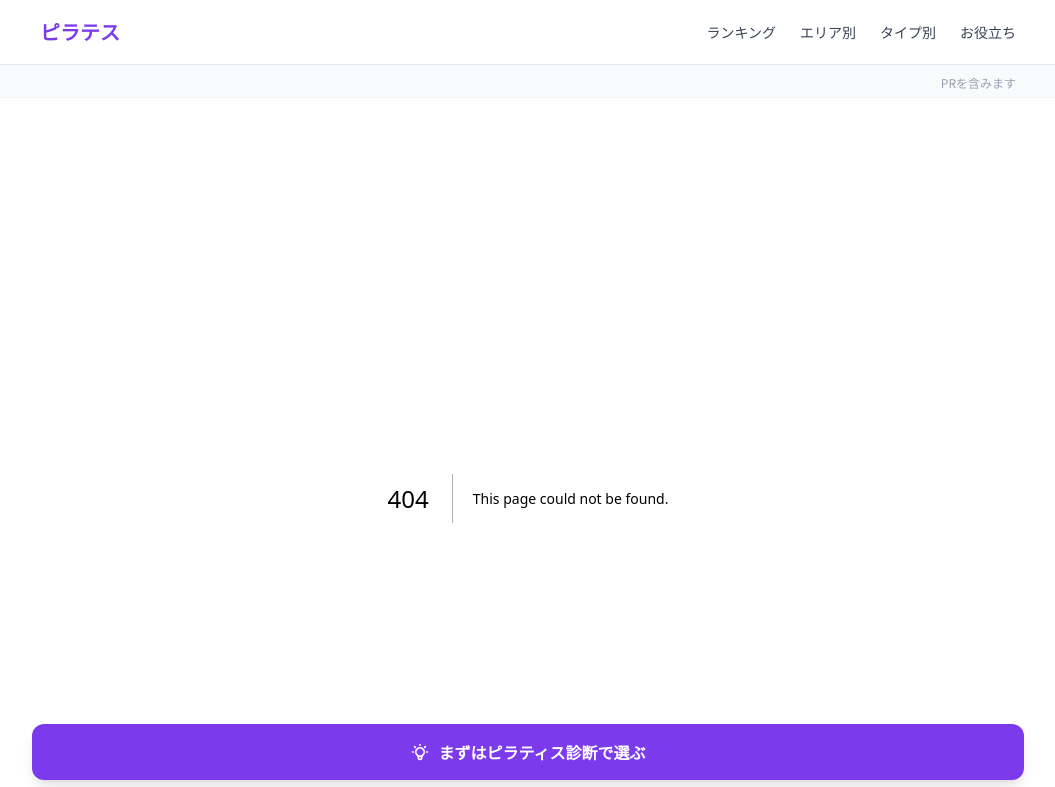
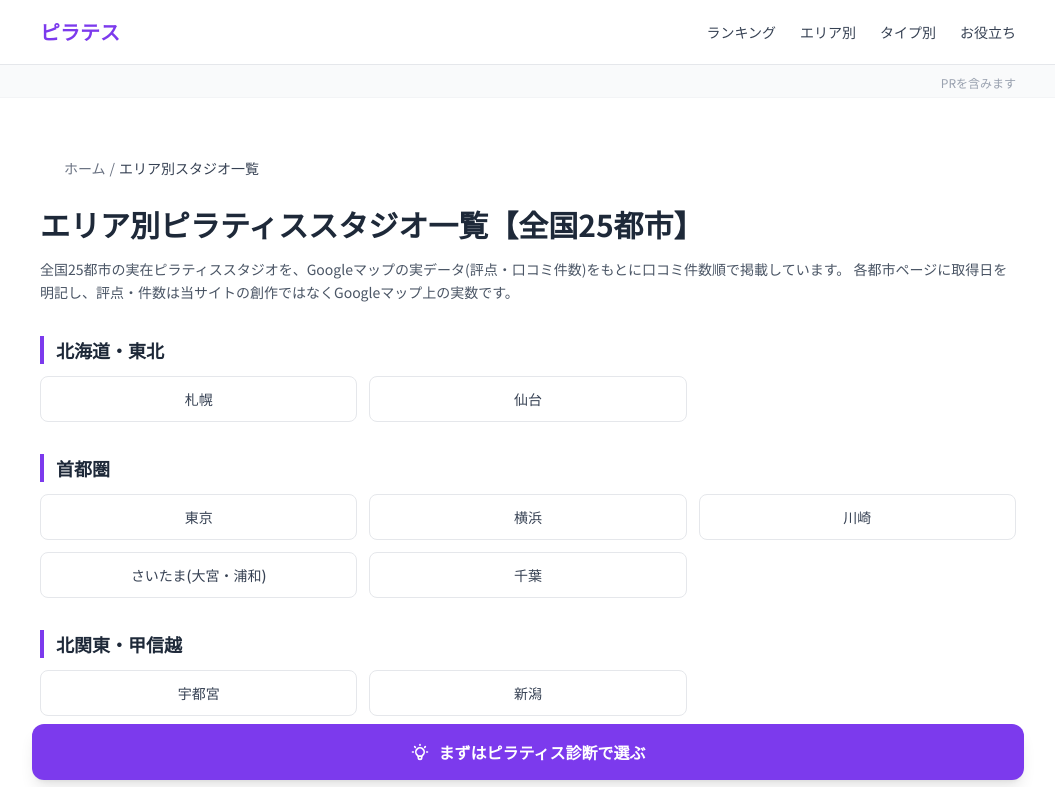
Before and after one commit to webmaster0818/pilates-navi, a Next.js app: page /area in a window 1280 px wide. Before the commit this address had no page. Shown: the top 787 px of the page, without its empty margins (112-1167 px from the left). Built offline with nearby package versions, Linux system fonts and the light colour scheme.

Commit message:
/area/一覧ハブ新設(25都市を地方別グリッド)

```diff
--- /dev/null
+++ b/app/area/page.tsx
@@ -0,0 +1,71 @@
+import type { Metadata } from "next";
+import Link from "next/link";
+import Breadcrumb from "@/components/Breadcrumb";
+
+export const metadata: Metadata = {
+  title: "エリア別ピラティススタジオ一覧【全国25都市・Google口コミ実データ】",
+  description:
+    "全国25都市のピラティススタジオを、Googleマップの実データ(評点・口コミ件数)で都市別に一覧比較できるエリアハブページ。マシンピラティス・スタジオを口コミ件数順に掲載し、各都市とも取得日を明記。評点・件数は実数のみで創作はありません。",
+};
+
+const CITIES: { slug: string; name: string; region: string }[] = [
+  { slug: "sapporo", name: "札幌", region: "北海道・東北" },
+  { slug: "sendai", name: "仙台", region: "北海道・東北" },
+  { slug: "tokyo", name: "東京", region: "首都圏" },
+  { slug: "yokohama", name: "横浜", region: "首都圏" },
+  { slug: "kawasaki", name: "川崎", region: "首都圏" },
+  { slug: "saitama", name: "さいたま(大宮・浦和)", region: "首都圏" },
+  { slug: "chiba", name: "千葉", region: "首都圏" },
+  { slug: "utsunomiya", name: "宇都宮", region: "北関東・甲信越" },
+  { slug: "niigata", name: "新潟", region: "北関東・甲信越" },
+  { slug: "kanazawa", name: "金沢", region: "北陸" },
+  { slug: "shizuoka", name: "静岡", region: "東海" },
+  { slug: "nagoya", name: "名古屋", region: "東海" },
+  { slug: "kyoto", name: "京都", region: "関西" },
+  { slug: "osaka", name: "大阪", region: "関西" },
+  { slug: "kobe", name: "神戸", region: "関西" },
+  { slug: "okayama", name: "岡山", region: "中国・四国" },
+  { slug: "hiroshima", name: "広島", region: "中国・四国" },
+  { slug: "takamatsu", name: "高松", region: "中国・四国" },
+  { slug: "matsuyama", name: "松山", region: "中国・四国" },
+  { slug: "fukuoka", name: "福岡", region: "九州・沖縄" },
+  { slug: "nagasaki", name: "長崎", region: "九州・沖縄" },
+  { slug: "kumamoto", name: "熊本", region: "九州・沖縄" },
+  { slug: "oita", name: "大分", region: "九州・沖縄" },
+  { slug: "kagoshima", name: "鹿児島", region: "九州・沖縄" },
+  { slug: "naha", name: "那覇", region: "九州・沖縄" },
+];
+
+const REGIONS = ["北海道・東北", "首都圏", "北関東・甲信越", "北陸", "東海", "関西", "中国・四国", "九州・沖縄"];
+
+export default function AreaHubPage() {
+  return (
+    <div className="max-w-5xl mx-auto px-4 sm:px-6 py-12">
+      <Breadcrumb items={[{ name: "エリア別スタジオ一覧" }]} />
+      <h1 className="text-2xl sm:text-3xl font-extrabold text-gray-800 mb-4 mt-4">
+        エリア別ピラティススタジオ一覧【全国25都市】
+      </h1>
+      <p className="text-gray-600 text-sm leading-relaxed mb-8">
+        全国25都市の実在ピラティススタジオを、Googleマップの実データ(評点・口コミ件数)をもとに口コミ件数順で掲載しています。
+        各都市ページに取得日を明記し、評点・件数は当サイトの創作ではなくGoogleマップ上の実数です。
+      </p>
+
+      {REGIONS.map((region) => (
+        <section key={region} className="mb-8">
+          <h2 className="text-lg font-bold text-gray-800 border-l-4 border-[#7C3AED] pl-3 mb-3">{region}</h2>
+          <div className="grid grid-cols-2 gap-3 sm:grid-cols-3">
+            {CITIES.filter((c) => c.region === region).map((c) => (
+              <Link key={c.slug} href={`/area/${c.slug}/`} className="block bg-white border border-gray-200 rounded-lg p-3 text-center text-sm font-medium text-gray-700 hover:border-[#7C3AED] hover:text-[#7C3AED] transition-colors">
+                {c.name}
+              </Link>
+            ))}
+          </div>
+        </section>
+      ))}
+
+      <p className="mt-10 text-sm">
+        <Link href="/" className="underline text-[#7C3AED]">→ おすすめピラティススタジオの比較へ</Link>
+      </p>
+    </div>
+  );
+}
```
Also changed, not shown: 1 other file (tests, documents, lock files or other folders).
